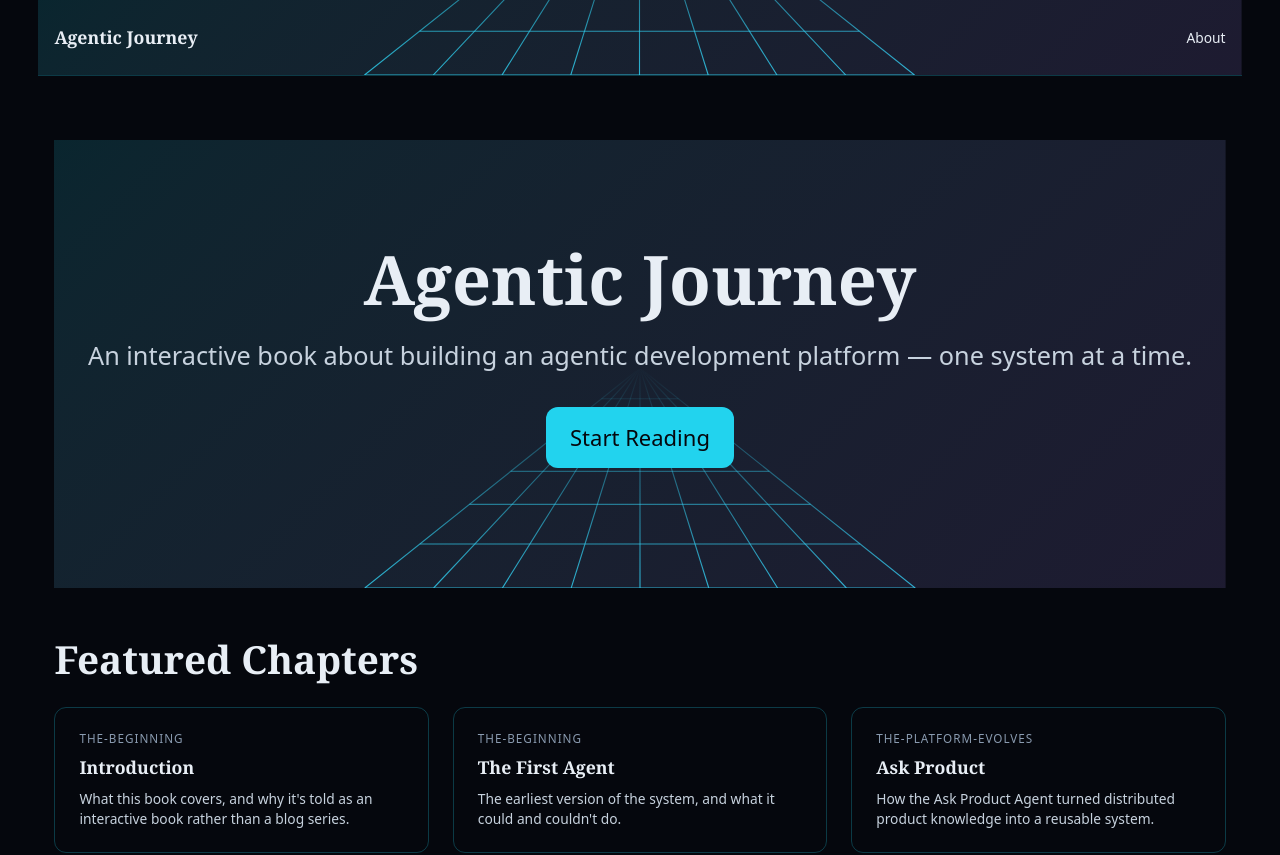
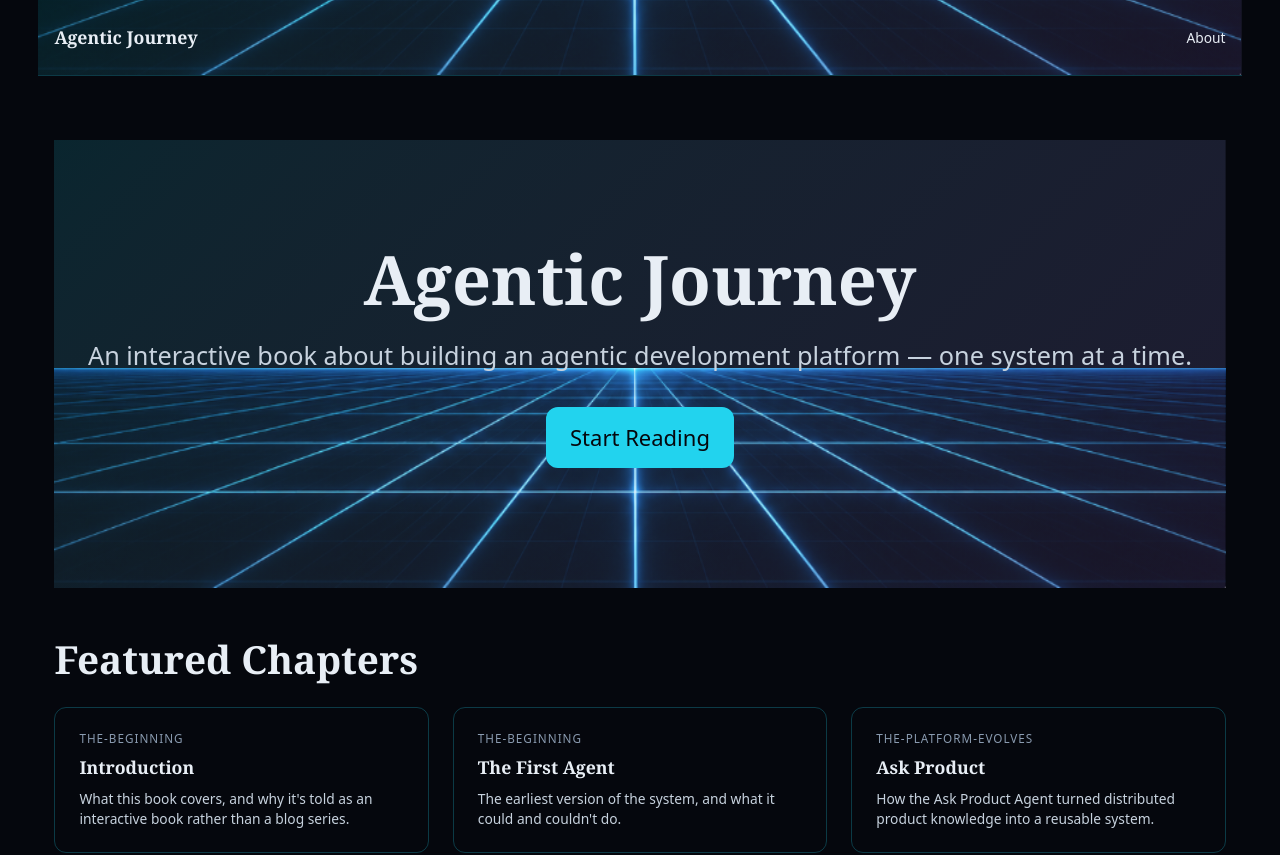
Before and after one commit to jgranger/jgranger.github.io, a Next.js app: page / in a window 1280 px wide. Shown: the top 855 px of the page. Built offline with nearby package versions, Linux system fonts and the light colour scheme.

Commit message:
Use Jon's grid.png image instead of the hand-drawn SVG
Replaces public/hero-grid.svg with the real grid floor image he
provided (public/hero-grid.png), same background-size/position setup.

```diff
--- a/styles/globals.css
+++ b/styles/globals.css
@@ -115,8 +115,8 @@
     box-shadow: 0 0 20px 0 color-mix(in oklab, var(--accent-magenta) 6%, transparent);
   }
 
-  /* Shared Tron atmosphere: a blue-to-purple gradient wash plus a
-     pre-drawn perspective grid image (public/hero-grid.svg). Plain CSS
+  /* Shared Tron atmosphere: a blue-to-purple gradient wash plus Jon's
+     perspective grid image (public/hero-grid.png). Plain CSS
      background-image — it can never intercept a click, and doesn't need
      any z-index/transform/percentage-height tricks to render correctly.
      Used on the homepage hero (.hero-grid) and the site header, so the
@@ -128,7 +128,7 @@
         color-mix(in oklab, var(--accent-cyan) 15%, transparent),
         color-mix(in oklab, var(--accent-violet) 15%, transparent)
       ),
-      url("/hero-grid.svg");
+      url("/hero-grid.png");
     background-repeat: no-repeat, no-repeat;
     /* Fixed pixel height (not a percentage) for the grid layer: it's
        anchored to the bottom edge and clipped by whatever box height is
```
Also changed, not shown: public/hero-grid.png (added), public/hero-grid.svg (deleted).
